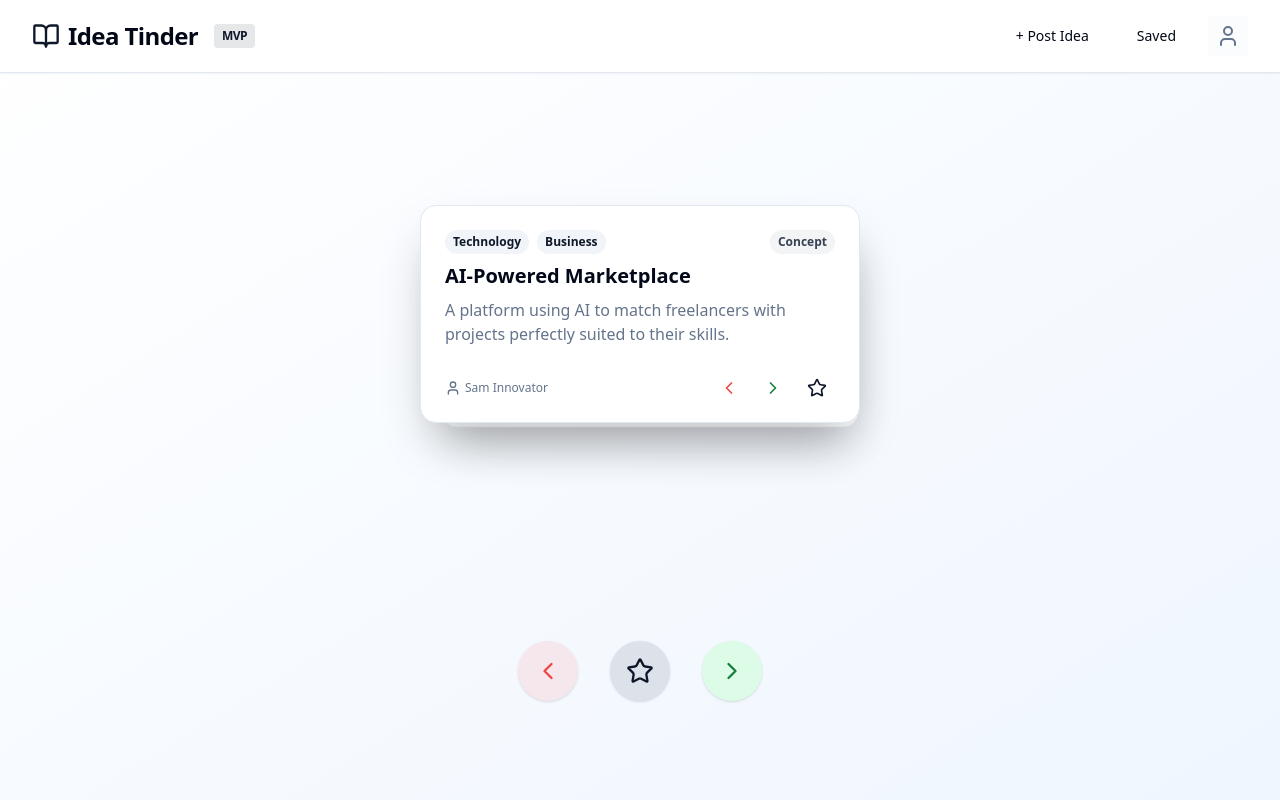
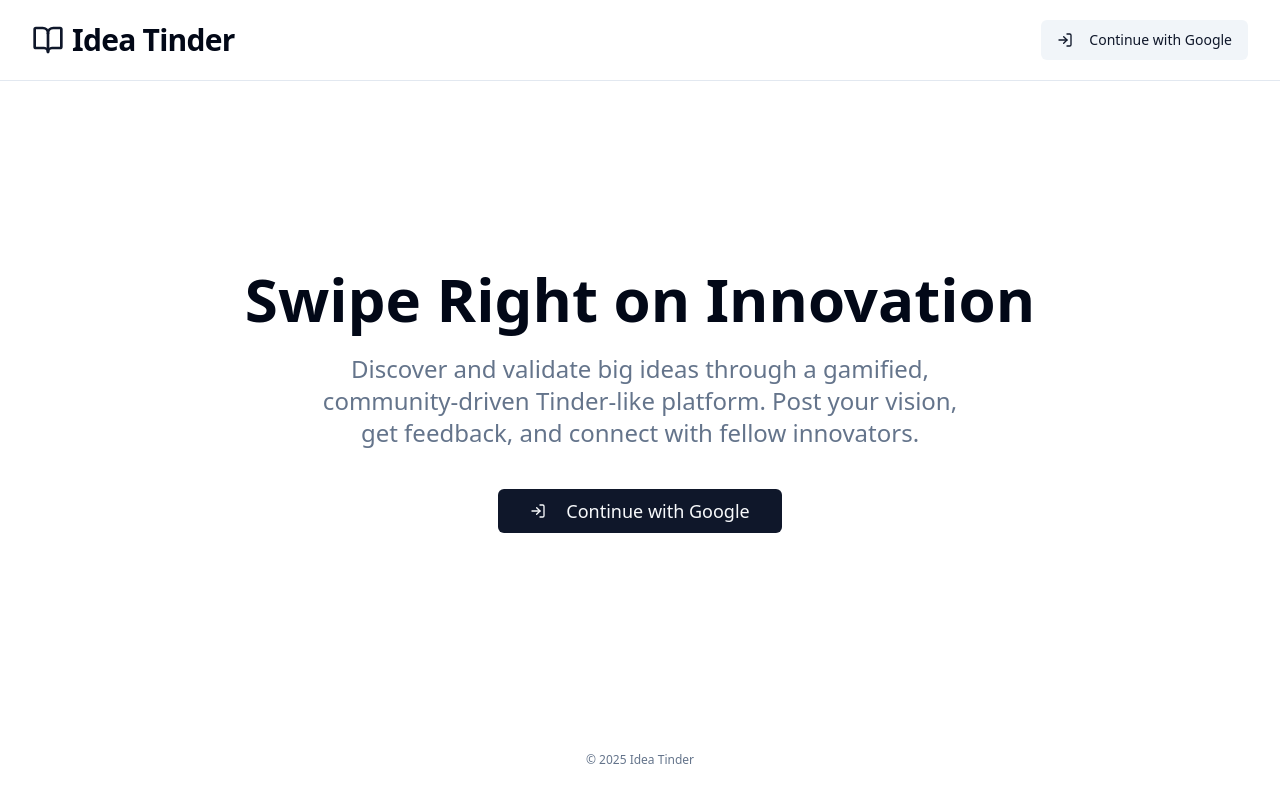
Before and after one commit to Thor234-alt/innovate-swipe-connect, a React (Vite) app: page / in a window 1280 px wide. Built offline with nearby package versions, Linux system fonts and the light colour scheme.

Commit message:
feat: Implement landing page and Google login
-   Created a landing page with a call to action for Google email login.
-   Integrated Google authentication using Supabase.
-   Added necessary UI components and routing.

```diff
--- a/src/App.tsx
+++ b/src/App.tsx
@@ -1,12 +1,26 @@
+
 import { Toaster } from "@/components/ui/toaster";
 import { Toaster as Sonner } from "@/components/ui/sonner";
 import { TooltipProvider } from "@/components/ui/tooltip";
 import { QueryClient, QueryClientProvider } from "@tanstack/react-query";
-import { BrowserRouter, Routes, Route } from "react-router-dom";
-import Index from "./pages/Index";
+import { BrowserRouter, Routes, Route, Navigate, useLocation } from "react-router-dom";
+import LandingPage from "./pages/LandingPage";
+import AppHome from "./pages/AppHome";
 import NotFound from "./pages/NotFound";
+import AppHeader from "@/components/AppHeader";
+import { useAuthUser } from "@/hooks/useAuthUser";
+import { Suspense } from "react";
 
 const queryClient = new QueryClient();
+
+// A wrapper component for protected routes
+function RequireAuth({ children }: { children: React.ReactNode }) {
+  const { session, isLoading } = useAuthUser();
+  const location = useLocation();
+  if (isLoading) return <div className="p-16 text-center">Loading...</div>;
+  if (!session) return <Navigate to="/" state={{ from: location }} replace />;
+  return <>{children}</>;
+}
 
 const App = () => (
   <QueryClientProvider client={queryClient}>
@@ -15,7 +29,21 @@ const App = () => (
       <Sonner />
       <BrowserRouter>
         <Routes>
-          <Route path="/" element={<Index />} />
+          <Route
+            path="/"
+            element={<LandingPage />}
+          />
+          <Route
+            path="/app"
+            element={
+              <RequireAuth>
+                <AppHeader />
+                <Suspense fallback={<div className="p-8">Loading...</div>}>
+                  <AppHome />
+                </Suspense>
+              </RequireAuth>
+            }
+          />
           {/* ADD ALL CUSTOM ROUTES ABOVE THE CATCH-ALL "*" ROUTE */}
           <Route path="*" element={<NotFound />} />
         </Routes>
--- /dev/null
+++ b/src/components/AppHeader.tsx
@@ -0,0 +1,37 @@
+
+import { BookOpen, User } from "lucide-react";
+import { useAuthUser } from "@/hooks/useAuthUser";
+import { Button } from "@/components/ui/button";
+import { supabase } from "@/integrations/supabase/client";
+import { useNavigate } from "react-router-dom";
+
+export default function AppHeader() {
+  const { user } = useAuthUser();
+  const navigate = useNavigate();
+
+  const handleSignOut = async () => {
+    await supabase.auth.signOut();
+    navigate("/");
+  };
+
+  return (
+    <header className="flex justify-between items-center py-4 px-8 bg-white border-b border-border sticky top-0 z-20 shadow-sm">
+      <div className="flex items-center gap-2 text-2xl font-black tracking-tight select-none">
+        <BookOpen className="w-7 h-7 text-primary" />
+        <span>Idea Tinder</span>
+        <span className="ml-2 text-xs font-semibold bg-primary/10 px-2 py-1 rounded text-primary">MVP</span>
+      </div>
+      <div className="flex items-center gap-4">
+        {/* Only show user & signout if logged in */}
+        {user ? (
+          <>
+            <span className="flex items-center gap-2 font-medium text-sm px-4 py-2 rounded text-muted-foreground bg-muted/50 border">
+              <User className="w-5 h-5" /> {user.email}
+            </span>
+            <Button variant="outline" onClick={handleSignOut}>Sign out</Button>
+          </>
+        ) : null}
+      </div>
+    </header>
+  );
+}
--- /dev/null
+++ b/src/hooks/useAuthUser.ts
@@ -0,0 +1,30 @@
+
+import { useEffect, useState } from "react";
+import { supabase } from "@/integrations/supabase/client";
+import type { User, Session } from "@supabase/supabase-js";
+
+export function useAuthUser() {
+  const [user, setUser] = useState<User | null>(null);
+  const [session, setSession] = useState<Session | null>(null);
+  const [isLoading, setIsLoading] = useState<boolean>(true);
+
+  useEffect(() => {
+    // Listen for auth state changes
+    const {
+      data: { subscription },
+    } = supabase.auth.onAuthStateChange((_event, session) => {
+      setSession(session);
+      setUser(session?.user ?? null);
+      setIsLoading(false);
+    });
+    // Get initial session
+    supabase.auth.getSession().then(({ data: { session } }) => {
+      setSession(session);
+      setUser(session?.user ?? null);
+      setIsLoading(false);
+    });
+    return () => subscription.unsubscribe();
+  }, []);
+
+  return { user, session, isLoading };
+}
--- /dev/null
+++ b/src/pages/LandingPage.tsx
@@ -0,0 +1,66 @@
+
+import { Button } from "@/components/ui/button";
+import { BookOpen, LogIn, User } from "lucide-react";
+import { useNavigate } from "react-router-dom";
+import { supabase } from "@/integrations/supabase/client";
+import { useEffect } from "react";
+import { useAuthUser } from "@/hooks/useAuthUser";
+import { toast } from "@/hooks/use-toast";
+
+const Logo = () => (
+  <span className="flex items-center gap-2 text-3xl font-black tracking-tight select-none">
+    <BookOpen className="w-8 h-8 text-primary" />
+    <span>Idea Tinder</span>
+  </span>
+);
+
+export default function LandingPage() {
+  const { session, isLoading } = useAuthUser();
+  const navigate = useNavigate();
+
+  useEffect(() => {
+    if (session) navigate("/app");
+  }, [session, navigate]);
+
+  const handleGoogleLogin = async () => {
+    const { error } = await supabase.auth.signInWithOAuth({
+      provider: "google",
+      options: {
+        redirectTo: window.location.origin + "/app",
+      },
+    });
+    if (error) toast({ title: "Login failed", description: error.message });
+  };
+
+  return (
+    <div className="min-h-screen flex flex-col bg-background text-foreground">
+      <header className="flex items-center justify-between px-8 py-5 border-b border-border">
+        <Logo />
+        <div>
+          <Button variant="secondary" onClick={handleGoogleLogin} disabled={isLoading}>
+            <LogIn className="mr-2" /> Continue with Google
+          </Button>
+        </div>
+      </header>
+      <main className="flex-1 flex flex-col items-center justify-center px-4">
+        <h1 className="text-4xl md:text-5xl lg:text-6xl font-bold text-center mb-6 animate-fade-in">
+          Swipe Right on Innovation
+        </h1>
+        <p className="max-w-2xl text-xl md:text-2xl text-muted-foreground text-center mb-10 animate-fade-in">
+          Discover and validate big ideas through a gamified, community-driven Tinder-like platform. Post your vision, get feedback, and connect with fellow innovators.
+        </p>
+        <Button
+          className="text-lg px-8 py-4 animate-scale-in"
+          size="lg"
+          onClick={handleGoogleLogin}
+          disabled={isLoading}
+        >
+          <LogIn className="mr-3" /> Continue with Google
+        </Button>
+      </main>
+      <footer className="flex flex-col items-center py-8 text-muted-foreground">
+        <span className="text-xs">© 2025 Idea Tinder</span>
+      </footer>
+    </div>
+  );
+}
```
Also changed, not shown: src/pages/AppHome.tsx (renamed from src/pages/Index.tsx).
